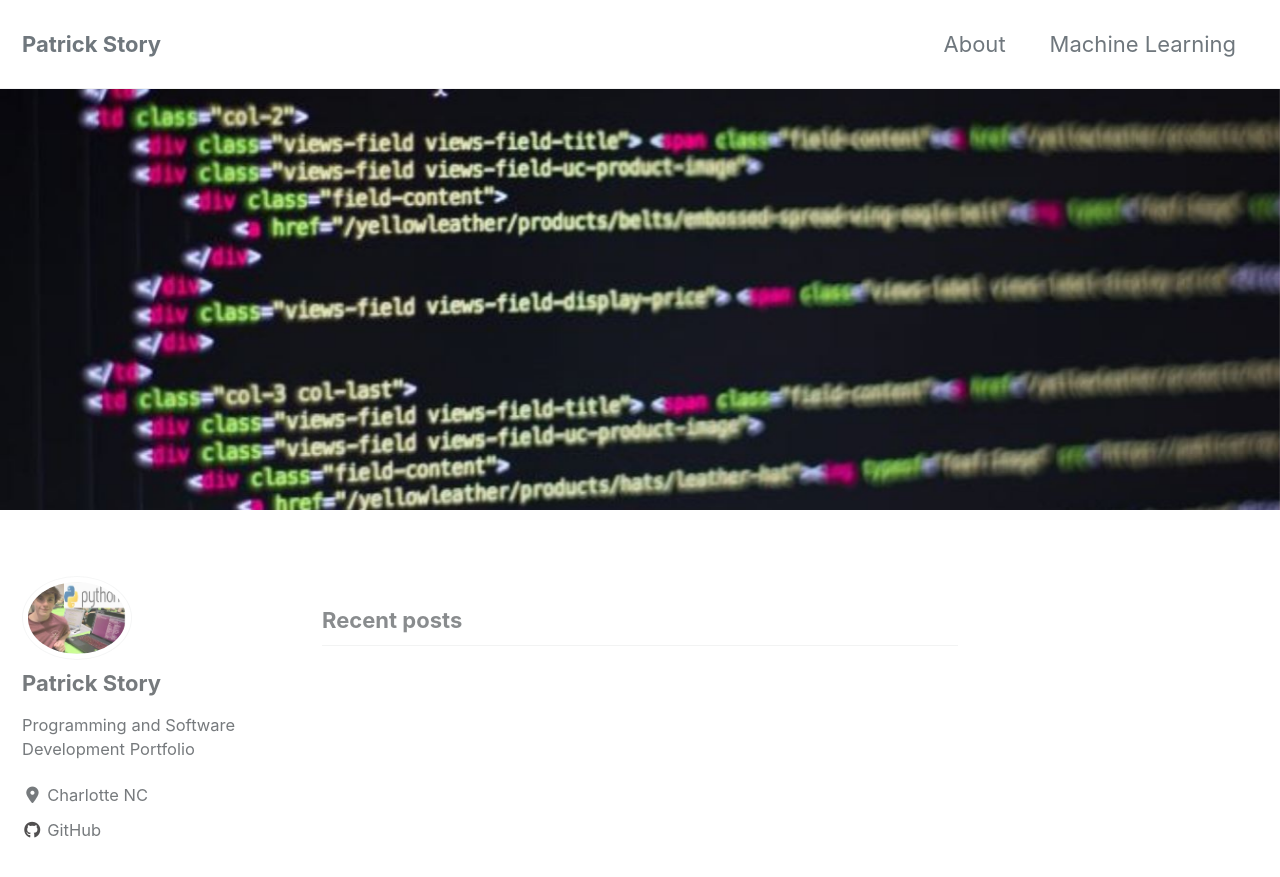
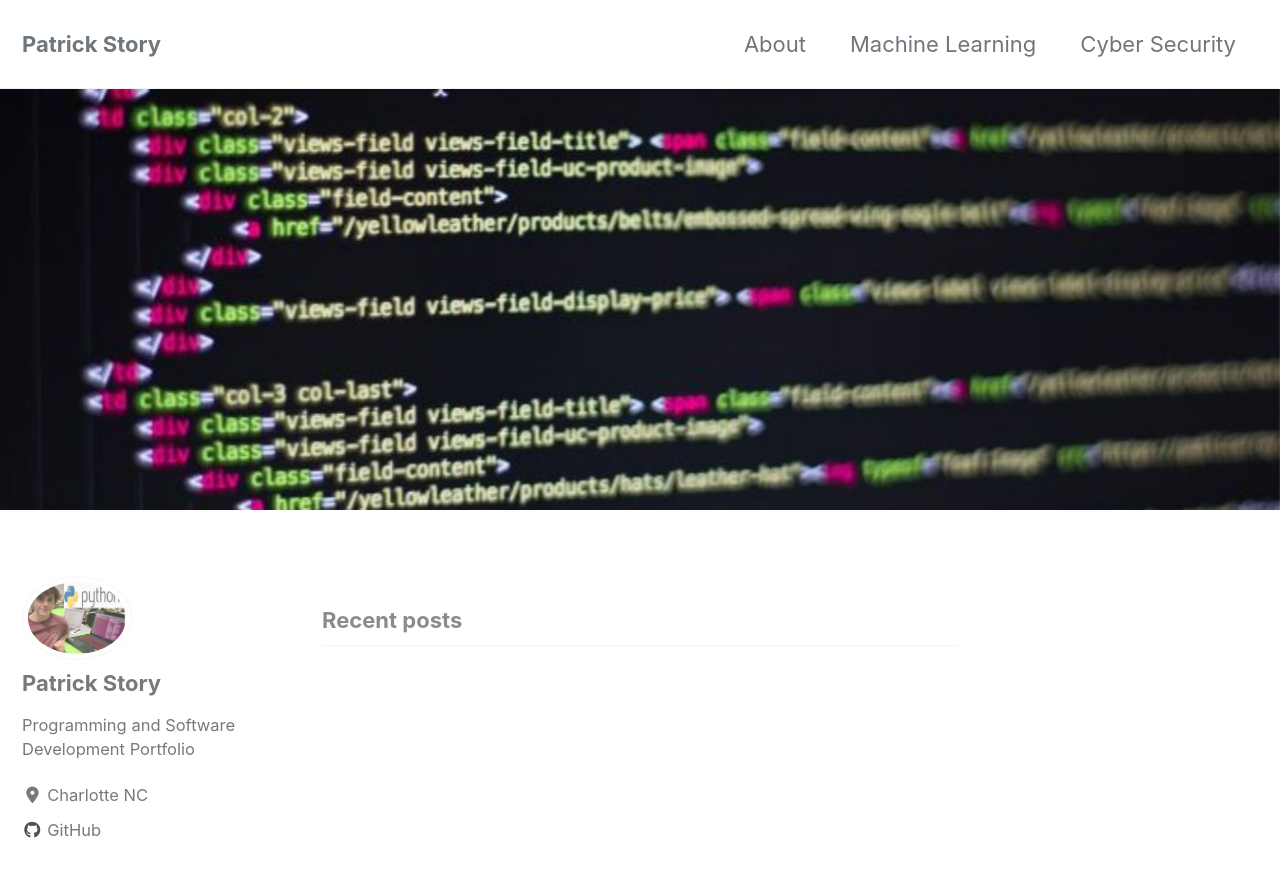
Before and after one commit to Patchyst/Patchyst.github.io, a Jekyll site: the page built from index.html, in a window 1280 px wide and 900 px high. Shown: the top 877 px of the window. Built offline with Jekyll 4.4.1, drawn with Linux system fonts in a browser that asks for light colours; cached includes are drawn as plain includes; nearby versions of some CDN libraries; the list of posts is cut into pages by our own code.

Commit message:
adding cyber project

```diff
--- a/_data/navigation.yml
+++ b/_data/navigation.yml
@@ -4,6 +4,8 @@ main:
     url: /about/
   - title: "Machine Learning"
     url: /machine-learning/
+  - title: "Cyber Security"
+    url: /cyber-security/
   # - title: "About"
   #   url: https://mmistakes.github.io/minimal-mistakes/about/
   # - title: "Sample Posts"
```
